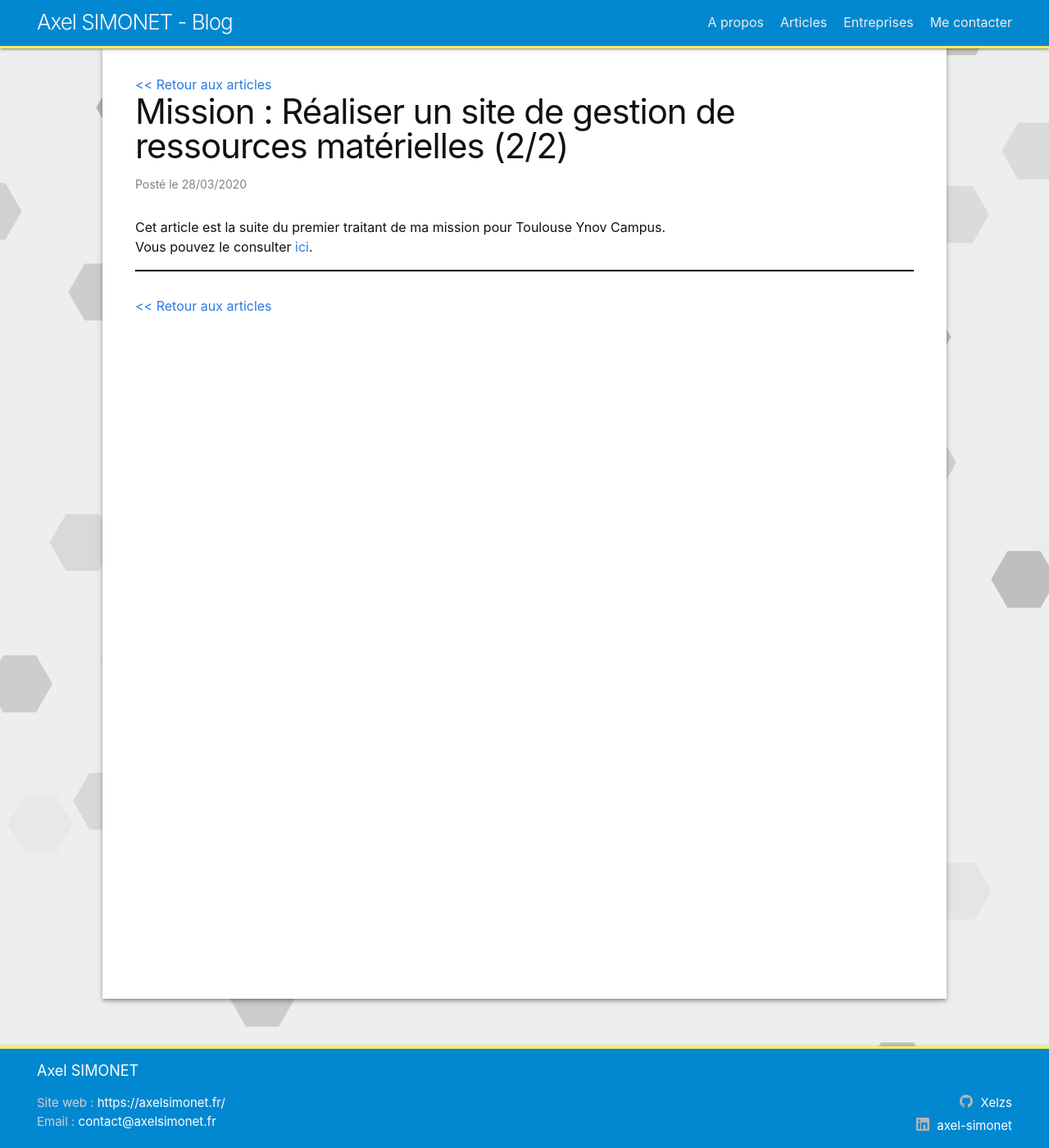
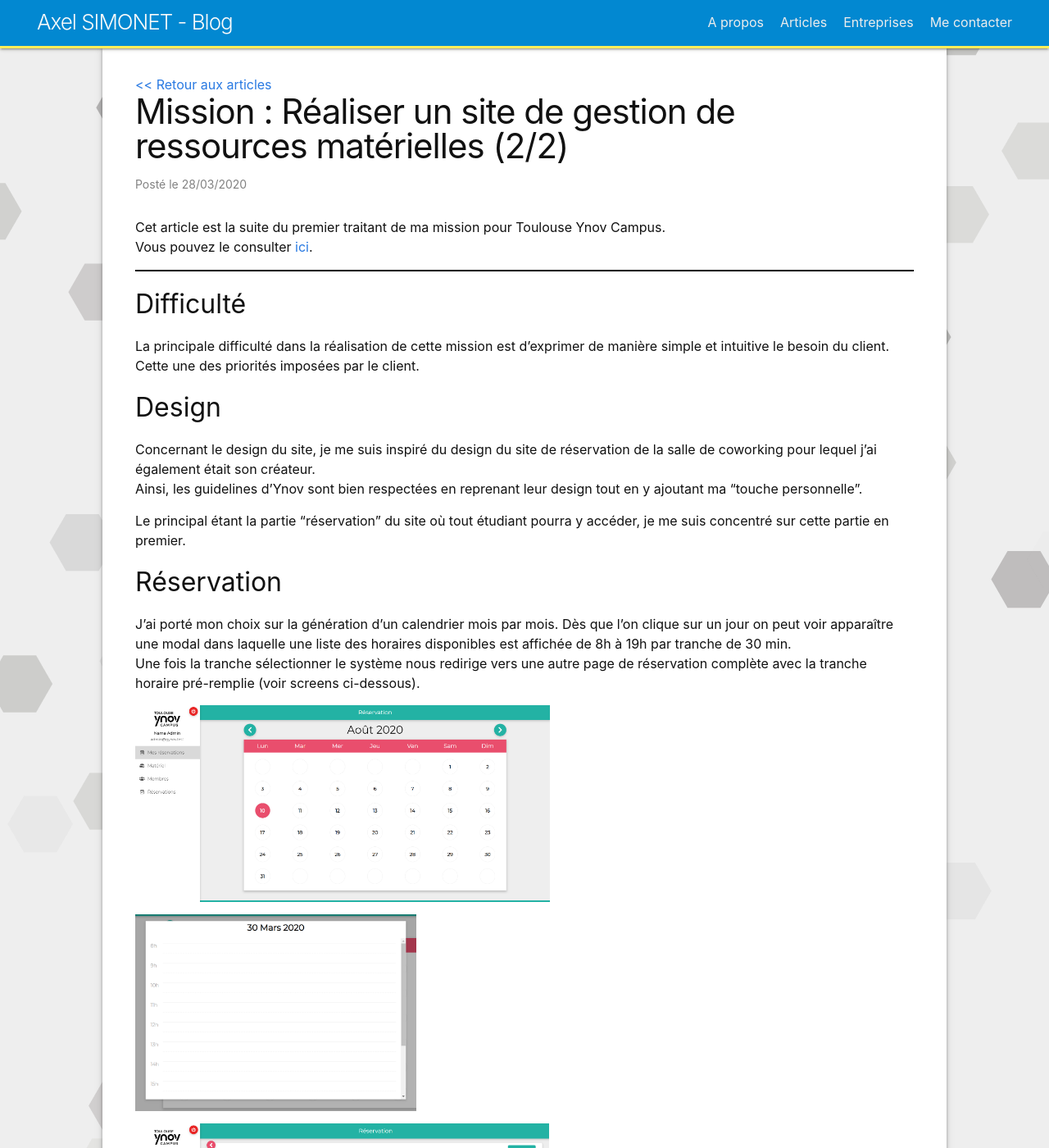
Before and after one commit to Xelzs/xelzs.github.io, a Jekyll site: the page built from _posts/2020-03-28-mission-gynov-2.md, in a window 1280 px wide and 1400 px high. Shown: the whole window at 82% size. Built offline with Jekyll 4.4.1, drawn with Linux system fonts in a browser that asks for light colours; some of the changed text lies outside the part shown.

Commit message:
last post + img

```diff
--- a/_posts/2020-03-28-mission-gynov-2.md
+++ b/_posts/2020-03-28-mission-gynov-2.md
@@ -9,3 +9,44 @@ Cet article est la suite du premier traitant de ma mission pour Toulouse Ynov Ca
 Vous pouvez le consulter [ici]({% post_url 2020-03-07-mission-gynov %}).
 
 ___
+
+## Difficulté
+
+La principale difficulté dans la réalisation de cette mission est d'exprimer de manière simple et intuitive le besoin du client.
+Cette une des priorités imposées par le client.
+
+## Design
+
+Concernant le design du site, je me suis inspiré du design du site de réservation de la salle de coworking pour lequel j'ai également était son créateur.
+Ainsi, les guidelines d'Ynov sont bien respectées en reprenant leur design tout en y ajoutant ma "touche personnelle".
+
+Le principal étant la partie "réservation" du site où tout étudiant pourra y accéder, je me suis concentré sur cette partie en premier.
+
+## Réservation
+
+J'ai porté mon choix sur la génération d'un calendrier mois par mois. Dès que l'on clique sur un jour on peut voir apparaître une modal dans laquelle une liste des horaires disponibles est affichée de 8h à 19h par tranche de 30 min.
+Une fois la tranche sélectionner le système nous redirige vers une autre page de réservation complète avec la tranche horaire pré-remplie (voir screens ci-dessous).
+
+![home_screen](/assets/images/gynov-home.png){:class="big-img"}
+
+![horaires](/assets/images/gynov-horaires.png){:class="big-img"}
+
+![reservation](/assets/images/gynov-reservation.png){:class="big-img"}
+
+Sur cette page nous pouvons voir une liste de matériel avec sa disponibilité pour la tranche horaire et le jour sélectionné.
+Une fois sa liste constituée, le matériel est réservé !
+Il est toujours possible de revenir sur sa réservation pour la modifier ou l'éditer.
+
+## Autres parties
+
+Il y a 3 autres parties seulement visible par le staff et les administrateurs (= directeurs).
+La première est la liste du matériel avec la possibilié d'en ajouter, de signaler un problème, d'éditer et supprimer un matériel.
+La seconde est la liste des membres avec possibilité de changer le statut d'un membre (ex: membre => staff) et de consulter les informations rentrés lors de l'inscription.
+Enfin, la dernière partie est la liste des réservations avec le matériel réservé pour chaque réservation.
+
+## Bilan
+
+Après plusieurs jours de travail, je suis fier du résultat du site. J'ai effectué une présentation aux 2 directeurs de Toulouse Ynov Campus qui sont ravis du résultat.
+Cependant, souhaitant que cette application s'exporte vers les autres campus également, nous sommes en attente de validation par la DSI d'Ynov qui doit m'indiquer les éventuels changements à effectuer pour être conforme aux normes d'Ynov.
+
+Dès lors qu'il sera conforme, il sera intégré chez le client et mis à disposition des élèves.
--- a/_sass/minima/_layout.scss
+++ b/_sass/minima/_layout.scss
@@ -5,7 +5,7 @@
   border-bottom: 0.2rem solid $orange-color;
   min-height: $spacing-unit * 1.865;
   background-color: $head-foot-color;
-  box-shadow: 0 2px 2px 0 rgba(0,0,0,0.14), 0 3px 1px -2px rgba(0,0,0,0.12), 0 1px 5px 0 rgba(0,0,0,0.2);
+  box-shadow: 0 2px 2px 0 rgba(0, 0, 0, 0.14), 0 3px 1px -2px rgba(0, 0, 0, 0.12), 0 1px 5px 0 rgba(0, 0, 0, 0.2);
 
   // Positioning context for the mobile navigation icon
   position: fixed;
@@ -24,7 +24,7 @@
   color: darken($home-color, 2%);
   transition: color 0.2s ease;
 
-  &:hover{
+  &:hover {
     color: darken($home-color, 15%);
   }
 }
@@ -34,7 +34,7 @@
   line-height: $base-line-height * $base-font-size * 2.25;
 
   .nav-trigger {
-      display: none;
+    display: none;
   }
 
   .menu-icon {
@@ -55,12 +55,12 @@
     position: absolute;
     top: 9px;
     right: $spacing-unit / 2;
-    background-color: #1565c0 ;
+    background-color: #1565c0;
     border-radius: 5px;
     text-align: right;
-    box-shadow: 0 2px 2px 0 rgba(0,0,0,0.14), 0 3px 1px -2px rgba(0,0,0,0.12), 0 1px 5px 0 rgba(0,0,0,0.2);
+    box-shadow: 0 2px 2px 0 rgba(0, 0, 0, 0.14), 0 3px 1px -2px rgba(0, 0, 0, 0.12), 0 1px 5px 0 rgba(0, 0, 0, 0.2);
 
-    label[for="nav-trigger"] {
+    label[for='nav-trigger'] {
       display: block;
       float: right;
       width: 36px;
@@ -105,8 +105,6 @@
   }
 }
 
-
-
 /**
  * Site footer
  */
@@ -114,12 +112,12 @@
   border-top: 0.2rem solid $orange-color;
   padding: 0.8rem 0;
   background-color: $head-foot-color;
-  box-shadow: 0 2px 2px 0 rgba(0,0,0,0.14), 0 3px 1px -2px rgba(0,0,0,0.12), 0 1px 5px 0 rgba(0,0,0,0.2);
+  box-shadow: 0 2px 2px 0 rgba(0, 0, 0, 0.14), 0 3px 1px -2px rgba(0, 0, 0, 0.12), 0 1px 5px 0 rgba(0, 0, 0, 0.2);
 
-  a{
+  a {
     color: lighten($grey-color, 50%);
 
-    &:hover{
+    &:hover {
       color: lighten($grey-color, 40%);
     }
   }
@@ -153,12 +151,12 @@
 
 .footer-col-1 {
   width: -webkit-calc(35% - (#{$spacing-unit} / 2));
-  width:         calc(35% - (#{$spacing-unit} / 2));
+  width: calc(35% - (#{$spacing-unit} / 2));
 }
 
 .footer-col-2 {
   width: -webkit-calc(20% - (#{$spacing-unit} / 2));
-  width:         calc(20% - (#{$spacing-unit} / 2));
+  width: calc(20% - (#{$spacing-unit} / 2));
 }
 
 .footer-col-3 {
@@ -170,7 +168,7 @@
   .footer-col-1,
   .footer-col-2 {
     width: -webkit-calc(50% - (#{$spacing-unit} / 2));
-    width:         calc(50% - (#{$spacing-unit} / 2));
+    width: calc(50% - (#{$spacing-unit} / 2));
   }
 }
 
@@ -178,7 +176,7 @@
   .footer-col {
     float: none;
     width: -webkit-calc(100% - (#{$spacing-unit} / 2));
-    width:         calc(100% - (#{$spacing-unit} / 2));
+    width: calc(100% - (#{$spacing-unit} / 2));
     display: flex;
     justify-content: center;
     align-items: center;
@@ -189,13 +187,13 @@
     text-align: center;
   }
 
-  .site-footer{
+  .site-footer {
     display: flex;
     align-items: center;
     justify-content: center;
   }
 
-  .footer-heading{
+  .footer-heading {
     text-align: center;
   }
 
@@ -204,18 +202,17 @@
   }
 }
 
-
-
 /**
  * Home page
  */
-.home, .post {
+.home,
+.post {
   margin-right: $spacing-unit + 50;
   margin-left: $spacing-unit + 50;
   padding: 35px 40px;
   background-color: $home-color;
   min-height: 78vh;
-  box-shadow: 0 4px 5px 0 rgba(0,0,0,0.14), 0 1px 10px 0 rgba(0,0,0,0.12), 0 2px 4px -1px rgba(0,0,0,0.3);
+  box-shadow: 0 4px 5px 0 rgba(0, 0, 0, 0.14), 0 1px 10px 0 rgba(0, 0, 0, 0.12), 0 2px 4px -1px rgba(0, 0, 0, 0.3);
 
   @include media-query(1200px) {
     margin-right: $spacing-unit;
@@ -223,14 +220,14 @@
   }
 }
 
-.post{
+.post {
   @include media-query($on-palm) {
     margin-right: 5px;
     margin-left: 5px;
   }
 }
 
-.rss-subscribe{
+.rss-subscribe {
   margin: 0;
 }
 
@@ -268,8 +265,6 @@
 .post-link {
   @include relative-font-size(1.4);
 }
-
-
 
 /**
  * Posts
@@ -316,12 +311,16 @@
   }
 }
 
-img[alt="digikare_logo"]{
+img[alt='digikare_logo'] {
   height: 8rem;
   display: block;
   margin: 0 auto;
 }
 
-img{
+img {
   height: 4rem;
 }
+
+img.big-img {
+  height: 15rem;
+}
```
Also changed, not shown: assets/images/gynov-home.png (added), assets/images/gynov-horaires.png (added), assets/images/gynov-reservation.png (added).
